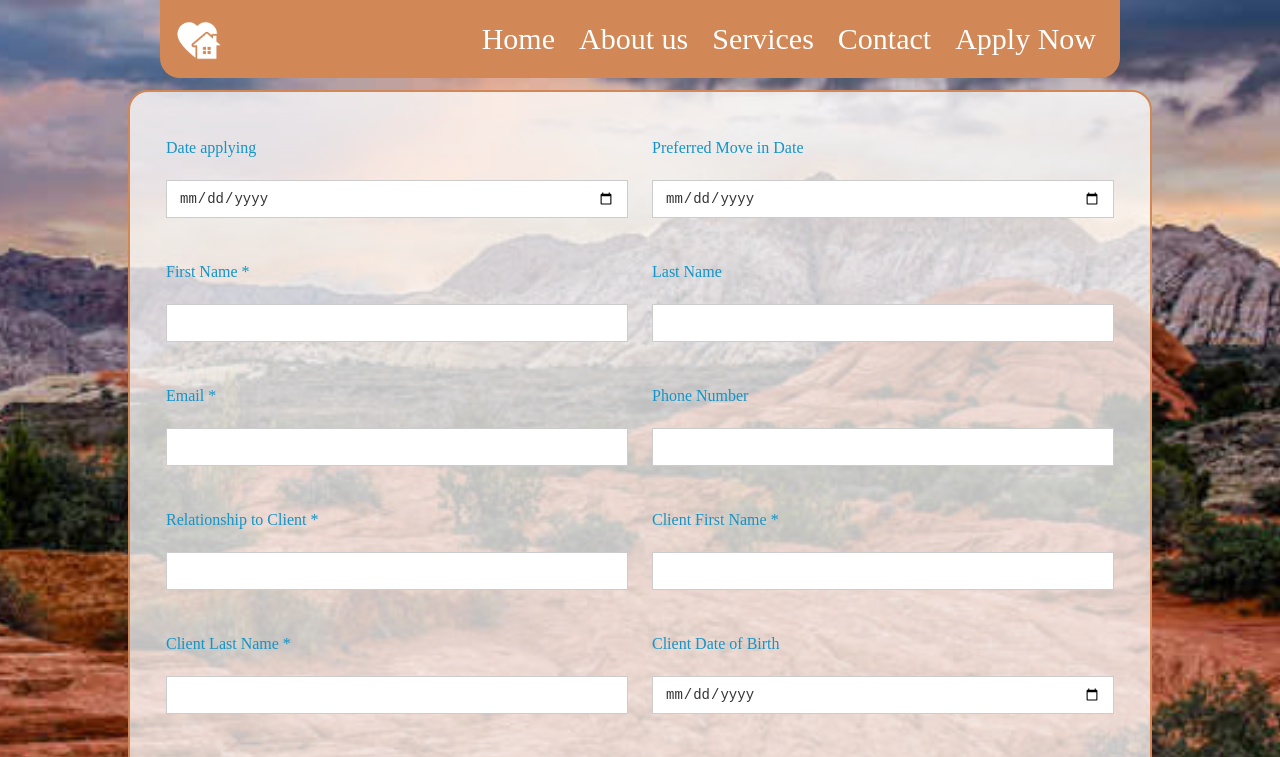
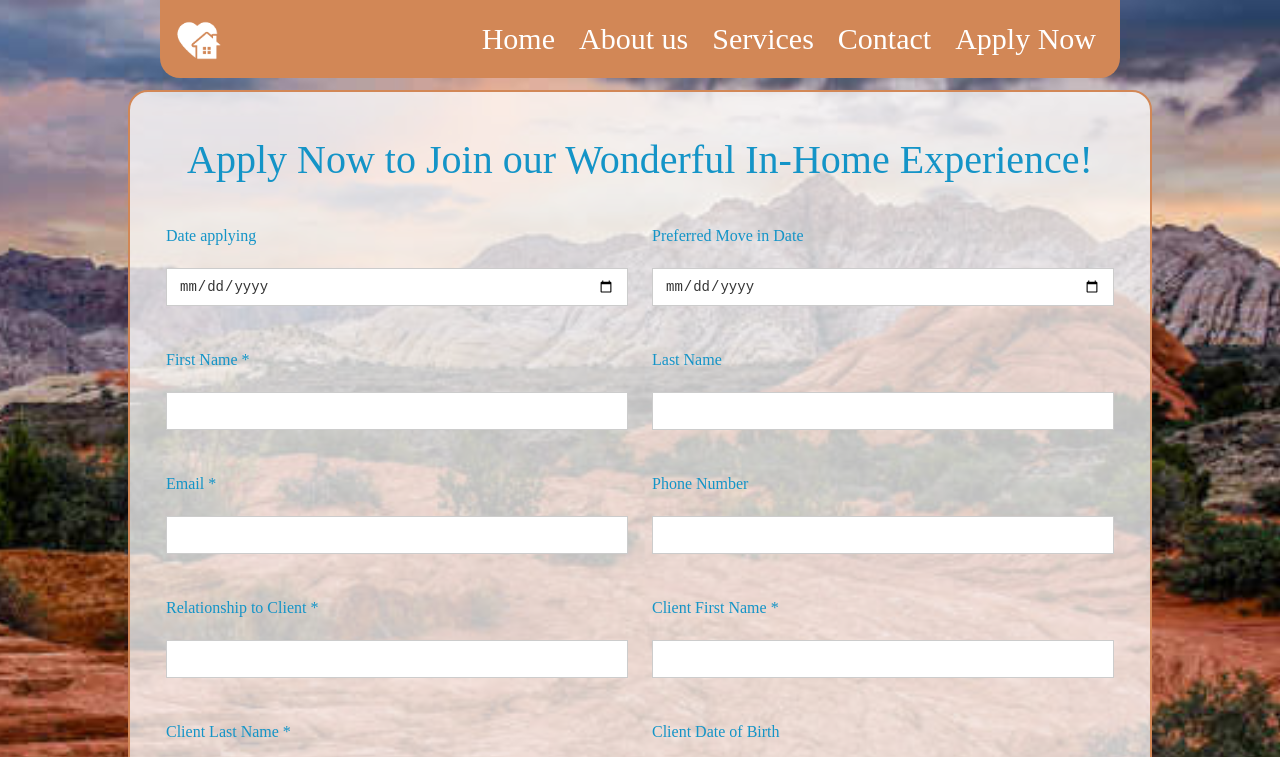
Before and after one commit to RysonShalvis/RoseCrest-Website, a React (Vite) app: page /#/apply in a window 1280 px wide. Shown: the top 757 px of the page. Built offline with nearby package versions, Linux system fonts and the light colour scheme.

Commit message:
add apply now wording

```diff
--- a/src/components/Apply.jsx
+++ b/src/components/Apply.jsx
@@ -148,6 +148,7 @@ export const Apply = () => {
         <img src={image} />
       </div>
       <form ref={form} onSubmit={sendEmail}>
+        <h1>Apply Now to Join our Wonderful In-Home Experience!</h1>
         <div className="input-container">
           <label>Date applying</label>
           <input
--- a/src/scss/_contact-us.scss
+++ b/src/scss/_contact-us.scss
@@ -42,11 +42,13 @@
     h1 {
       font-size: $mediumFont;
       padding: $spacing;
+      text-align: center;
     }
 
     p {
       font-size: $xsFont;
       padding: $spacing;
+      text-align: center;
     }
 
     @include maxSmallScreen {
```
